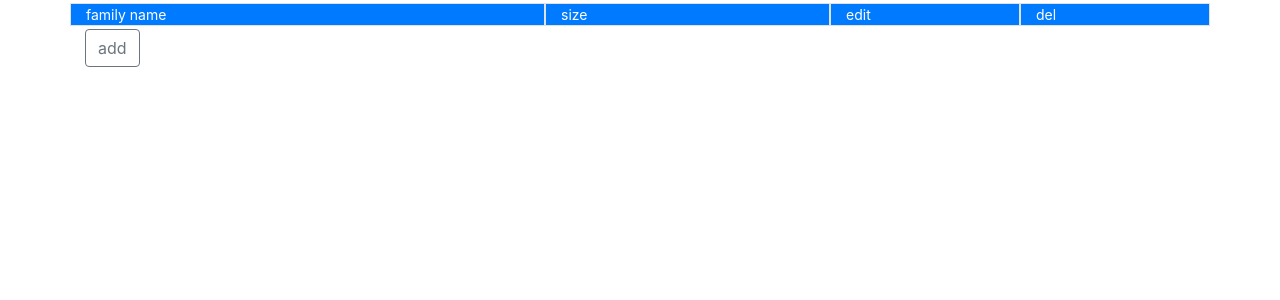
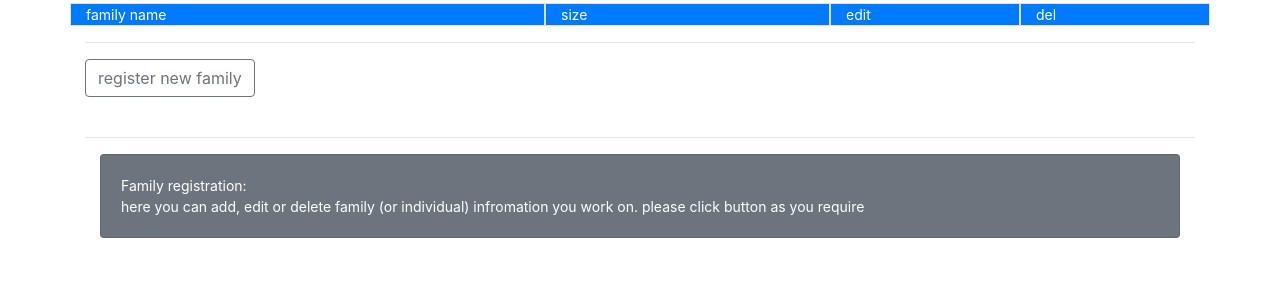
Before and after one commit to snakada1615/ifna08, a Django app: template app/templates/app/familylist_list.html in a window 1280 px wide. Shown: the part 37-337 px from the top of the page. Run offline with Django 3.2, Linux system fonts and the light colour scheme; the template is opened without the code that fills it, so the values that code supplies are empty; some libraries are stand-ins or nearby versions.

Commit message:
作業開設用パネルを付与

```diff
--- a/app/templates/app/familylist_list.html
+++ b/app/templates/app/familylist_list.html
@@ -41,11 +41,27 @@
 				</div>
 			</div>
 		{% endfor %}
+
+		<hr>
 		<div class="row">
 			<div class="col-3">
-				<td><a class="btn btn-outline-secondary" href="{% url 'FamilyList_create' %}">add</a></td>
+				<td><a class="btn btn-outline-secondary" href="{% url 'FamilyList_create' %}">register new family</a></td>
 			</div>
 		</div>
+
+		<br>
+
+		<hr>
+		<div class="container">
+		 <div class="card bg-secondary text-white">
+		   <div class="card-body">
+		     <div>Family registration:</div>
+				   here you can add, edit or delete family (or individual) infromation you work on.
+					 please click button as you require
+		   </div>
+		 </div>
+		</div>
+
 	</div>
 
 {% endblock %}
```
Also changed, not shown: app/templates/app/SelectMenu.html (+13 -0 lines), app/templates/app/diet_list.html (+13 -0 lines), app/templates/app/family_list.html (+13 -0 lines).
